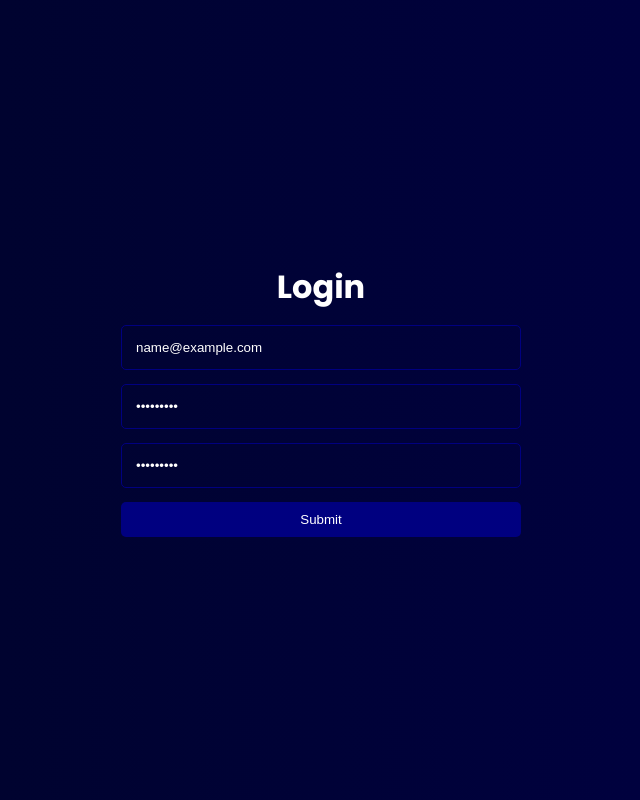
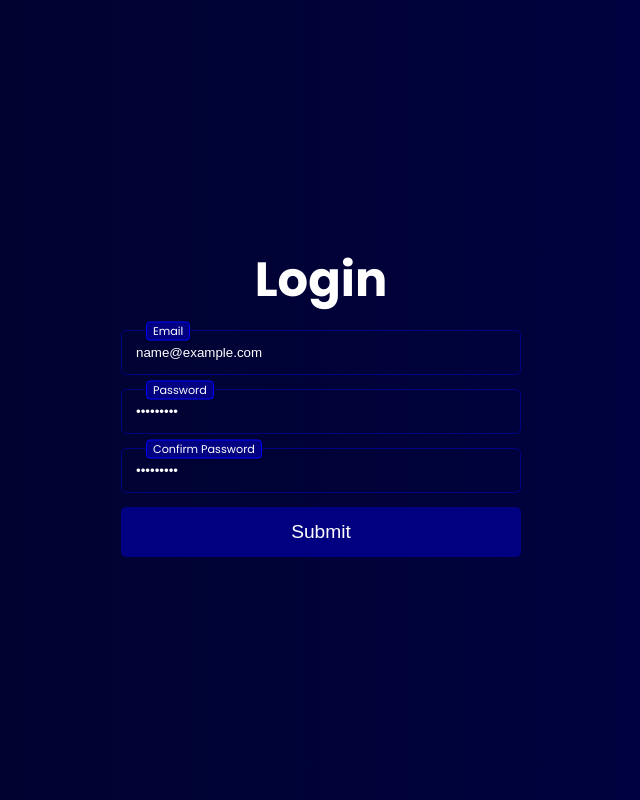
Before and after one commit to NathanDavids/ToDoList, a SvelteKit app: page / in a window 1280 px wide. Both pictures are taken after typing "name@example.com", "Sample123", "Sample123" into the empty fields and a click on the button "Submit". Shown: the whole page, without its empty margins (319-959 px from the left). Built offline with nearby package versions, Linux system fonts and the light colour scheme.

Commit message:
Added Styling to Login Page

```diff
--- a/src/app.html
+++ b/src/app.html
@@ -14,6 +14,7 @@
 				box-sizing: border-box;
 				padding: 0;
 				margin: 0;
+				transition-duration: 200ms;
 			}
 
 			html{
--- a/src/components/Authenticate.svelte
+++ b/src/components/Authenticate.svelte
@@ -1,14 +1,23 @@
+<script>
+    let email = "";
+    let password = "";
+    let confirmPassword = "";
+</script>
+
 <div class="authContainer">
     <form>
         <h1>Login</h1>
         <label>
-            <input type="email" placeholder="Email" />
+            <p class={email ? 'above' : 'center'}>Email</p>
+            <input bind:value={email} type="email" placeholder="Email" />
         </label>
         <label>
-            <input type="password" placeholder="Password" />
+            <p class={password ? 'above' : 'center'}>Password</p>
+            <input bind:value={password} type="password" placeholder="Password" />
         </label>
         <label>
-            <input type="password" placeholder="Confirm Password" />
+            <p class={confirmPassword ? 'above' : 'center'}>Confirm Password</p>
+            <input bind:value={confirmPassword} type="password" placeholder="Confirm Password" />
         </label>
         <button type="button">Submit</button>
     </form>
@@ -39,6 +48,7 @@
 
     h1{
         text-align: center;
+        font-size: 3rem;
     }
 
     form label{
@@ -63,14 +73,40 @@
         background: navy;
         color: white;
         border: none;
-        padding: 10px 0;
+        padding: 14px 0;
         border-radius: 5px;
         cursor: pointer;
+        font-size: 1.2rem;
     }
 
     form button:hover{
         background: blue;
     }
 
+    .above,
+    .center{
+        position: absolute;
+        transform: translateY(-50%);
+        pointer-events: none;
+        color: white;
+        border-radius: 4px;
+        padding: 0 6px;
+        font-size: 0.8rem;
+    }
+
+    .above{
+        top: 0;
+        left: 24px;
+        background: navy;
+        border: 1px solid blue;
+        font-size: 0.7rem;
+    }
+
+    .center{
+        top: 50%;
+        left: 6px;
+        border: 1px solid transparent;
+        opacity: 0;
+    }
 
 </style>
```
